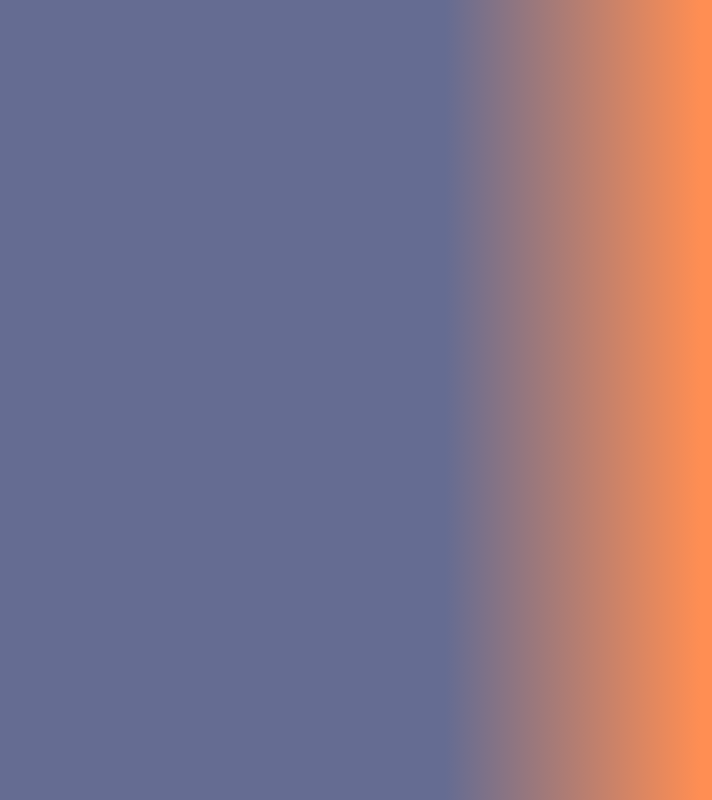
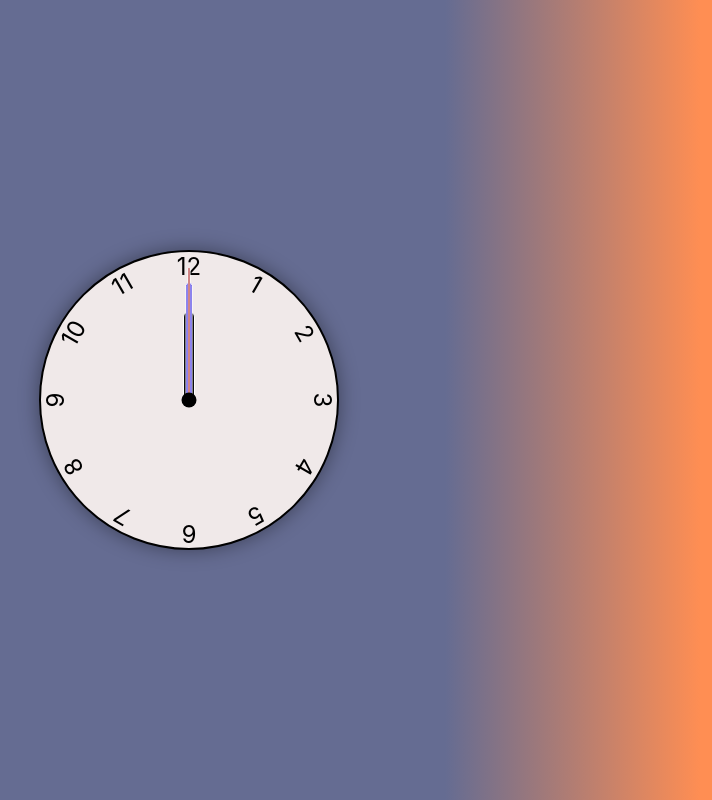
Before and after one commit to Edwin9226/Taller-reloj, a React (Create React App) app: page / in a window 1280 px wide. Shown: the whole page, without its empty margins (451-1163 px from the left). Built offline with nearby package versions, Linux system fonts and the light colour scheme.

Commit message:
finalizado html

```diff
--- a/src/App.css
+++ b/src/App.css
@@ -92,14 +92,14 @@ body {
   transform: translateX(-50%) rotate(calc(var(--rotation) * 1deg));
 }
 
-.clock .hand.second {
+
+.clock .hand.hour {
   --rotation: 0;
-  width: 3px;
-  height: 45%;
-  background: red;
+  width: 12px;
+  height: 30%;
+  background: rgb(11, 11, 11);
   animation: second 60s infinite linear;
 }
-
 
 .clock .hand.second {
   --rotation: 0;
--- a/src/App.js
+++ b/src/App.js
@@ -1,10 +1,11 @@
 
 import './App.css';
+import Clock from './components/Clock';
 
 function App() {
   return (
     <div className="App">
-
+      <Clock/>
     </div>
   );
 }
--- /dev/null
+++ b/src/components/Clock.js
@@ -0,0 +1,26 @@
+import React from 'react'
+
+function Clock() {
+  return (
+    <div className="clock">
+    <div className="hand hour" data-hour-hand></div>
+    <div className="hand minute" data-minute-hand></div>
+    <div className="hand second" data-second-hand></div>
+    <div className="number number1">1</div>
+    <div className="number number2">2</div>
+    <div className="number number3">3</div>
+    <div className="number number4">4</div>
+    <div className="number number5">5</div>
+    <div className="number number6">6</div>
+    <div className="number number7">7</div>
+    <div className="number number8">8</div>
+    <div className="number number9">9</div>
+    <div className="number number10">10</div>
+    <div className="number number11">11</div>
+    <div className="number number12">12</div>
+  </div>
+
+  )
+}
+
+export default Clock
```
Also changed, not shown: src/index.js (line endings or trailing spaces).
